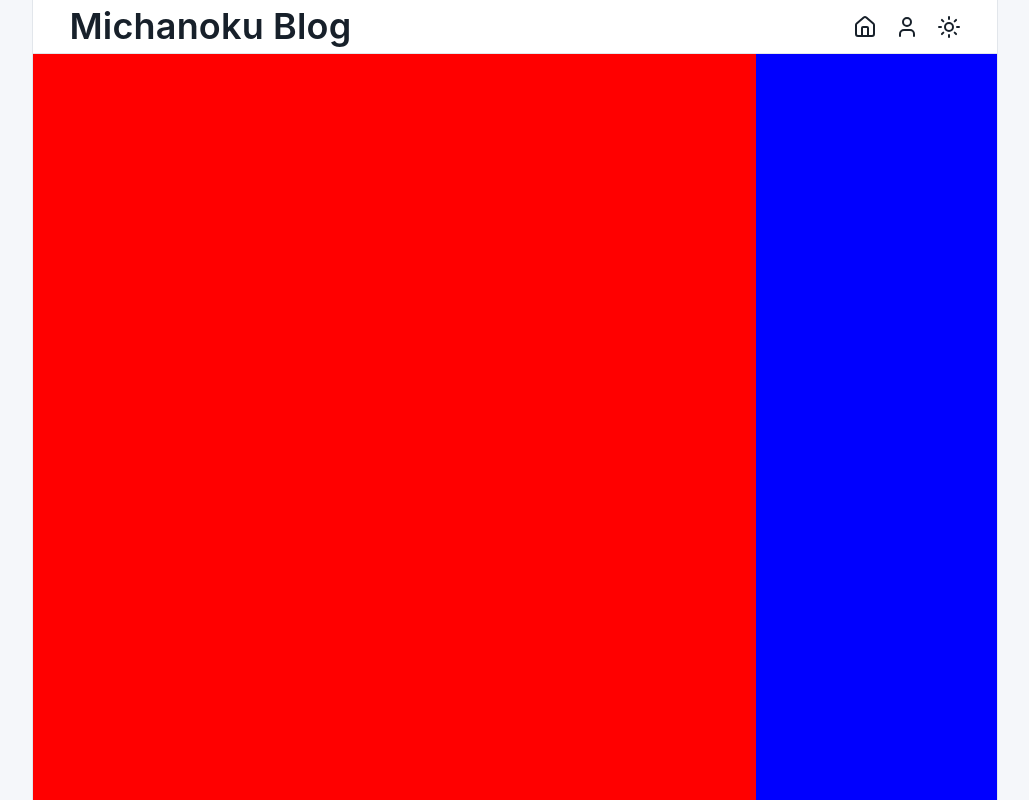
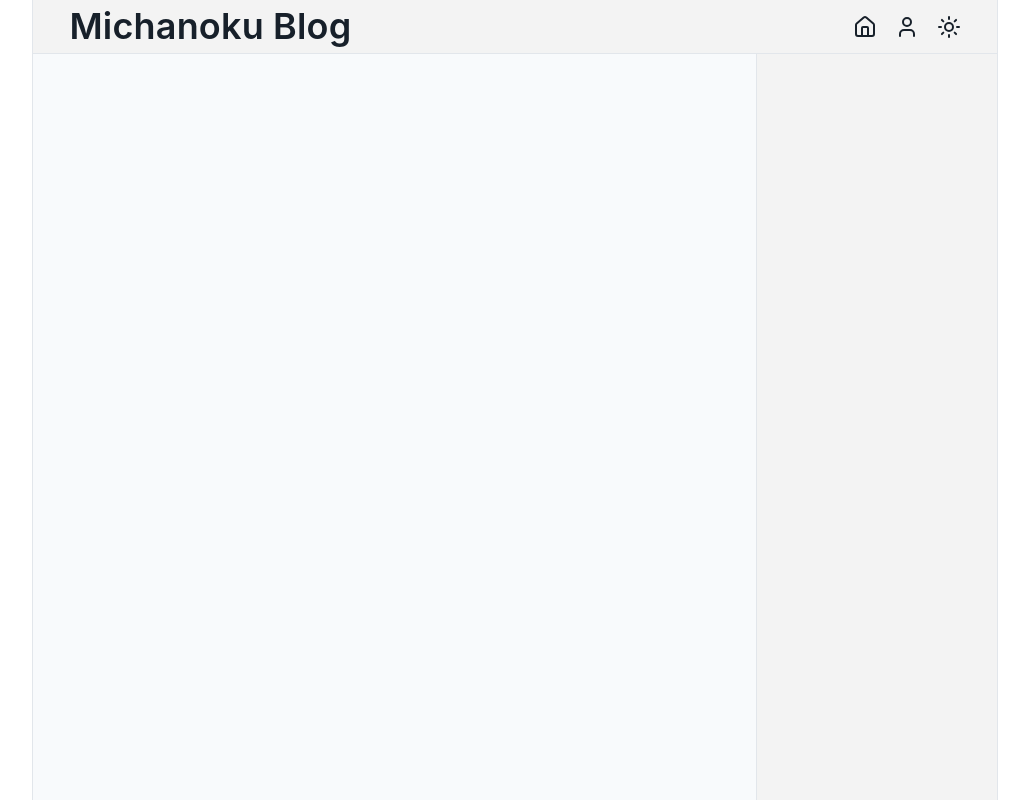
Before and after one commit to Michanoku/odin-blog-frontend, a React (Vite) app: page / in a window 1280 px wide. Shown: the whole page, without its empty margins (125-1154 px from the left). Built offline with nearby package versions, Linux system fonts and the light colour scheme.

Commit message:
feat: Adjust styles

```diff
--- a/src/styles/blog.css
+++ b/src/styles/blog.css
@@ -1,3 +1,15 @@
+section {
+  font-family: Georgia, "Times New Roman", serif;
+  background-color: var(--color-surface);
+  grid-area: section;
+}
+
+aside {
+  background-color: var(--color-surface-alt);
+  border-left: 1px solid var(--color-border);
+  grid-area: aside;
+}
+
 .userInfo {
     margin: 0.5rem;
     display: flex;
--- a/src/styles/header.css
+++ b/src/styles/header.css
@@ -4,7 +4,7 @@ nav {
   border-left: 1px solid var(--color-border);
   border-right: 1px solid var(--color-border);
   border-bottom: 1px solid var(--color-border);
-  background-color: var(--color-surface);
+  background-color: var(--color-surface-alt);
   width: 100%;
   height: 3rem;
   display: flex;
@@ -64,7 +64,7 @@ nav {
   z-index: 100;
   pointer-events: none;
   color: var(--color-text);
-  background-color: var(--color-surface);
+  background-color: var(--color-surface-alt);
   border: 1px solid var(--color-border);
   border-radius: 0.375rem;
   transform: translateY(0rem);
--- a/src/styles/index.css
+++ b/src/styles/index.css
@@ -1,8 +1,9 @@
 :root {
   --color-button-hover: #f5f7fa;
   --color-button: #ffffff;
-  --color-bg: #f5f7fa;
-  --color-surface: #ffffff;
+  --color-bg: #ffffff;
+  --color-surface: #f8fafc;
+  --color-surface-alt: #f3f3f3;
   --color-text: #17202a;
   --color-muted: #667085;
   --color-accent: #2563eb;
@@ -25,12 +26,13 @@
 
 :root[data-theme="dark"] {
   --color-bg: #0d1117;
-  --color-surface: #151c25;
+  --color-surface: #1a222d;
+  --color-surface-alt: #202a36;
   --color-text: #e6edf3;
   --color-muted: #8b98a8;
   --color-accent: #4d8dff;
   --color-accent-hover: #6a9eff;
-  --color-border: #28313d;
+  --color-border: #384657;
 }
 
 * {
@@ -48,17 +50,6 @@ body {
     -apple-system, BlinkMacSystemFont, "Segoe UI", Roboto, Arial, sans-serif;
   display: grid;
   grid-template-rows: auto 1fr;
-}
-
-section {
-  font-family: Georgia, "Times New Roman", serif;
-  background-color: red;
-  grid-area: section;
-}
-
-aside {
-  background-color: blue;
-  grid-area: aside;
 }
 
 main {
```
